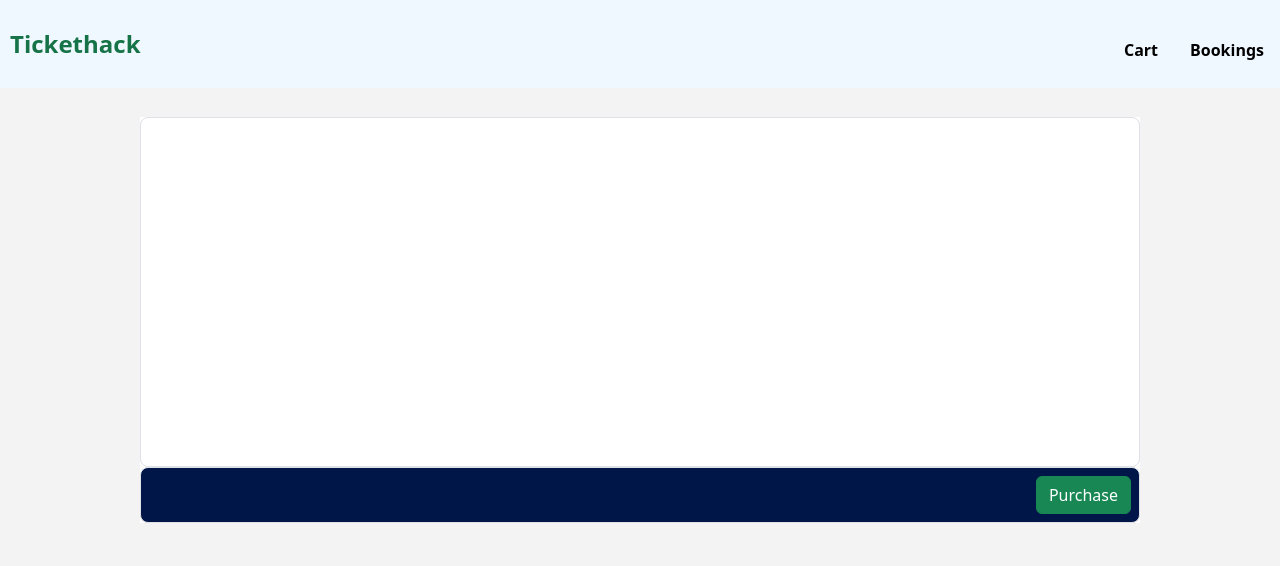
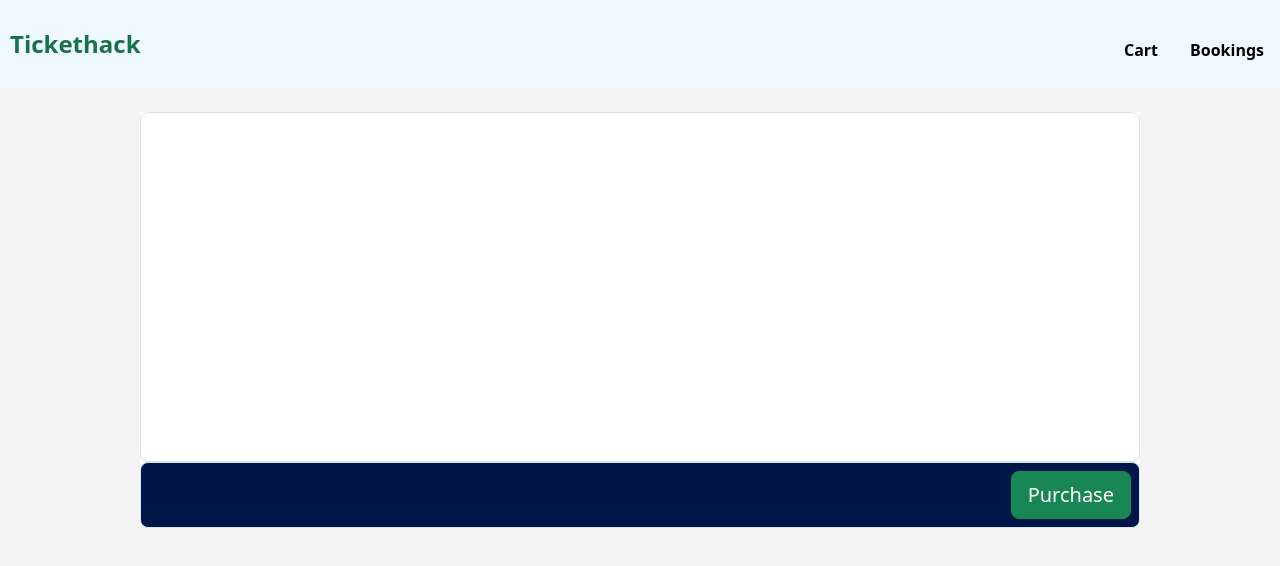
Before and after one commit to Azeee95/Tickethack-FrontEnd, a website: page cart.html in a window 1280 px wide. Drawn offline with nearby package versions, Linux system fonts and the light colour scheme; no server answers.

Commit message:
Commit Kodzo before bookings

```diff
--- a/cart.html
+++ b/cart.html
@@ -38,7 +38,9 @@
                 <div style="color: white;" id = 'totalcart'> </div>
 
                 <div>
-                    <button class="btn  btn-success" id="btn-purchase" >Purchase</button>
+
+                    <button class="w-100 btn btn-lg btn-success" type = "button" id = "btn-purchase">Purchase</button>
+
                 </div>
                </form>
             </div>
```
